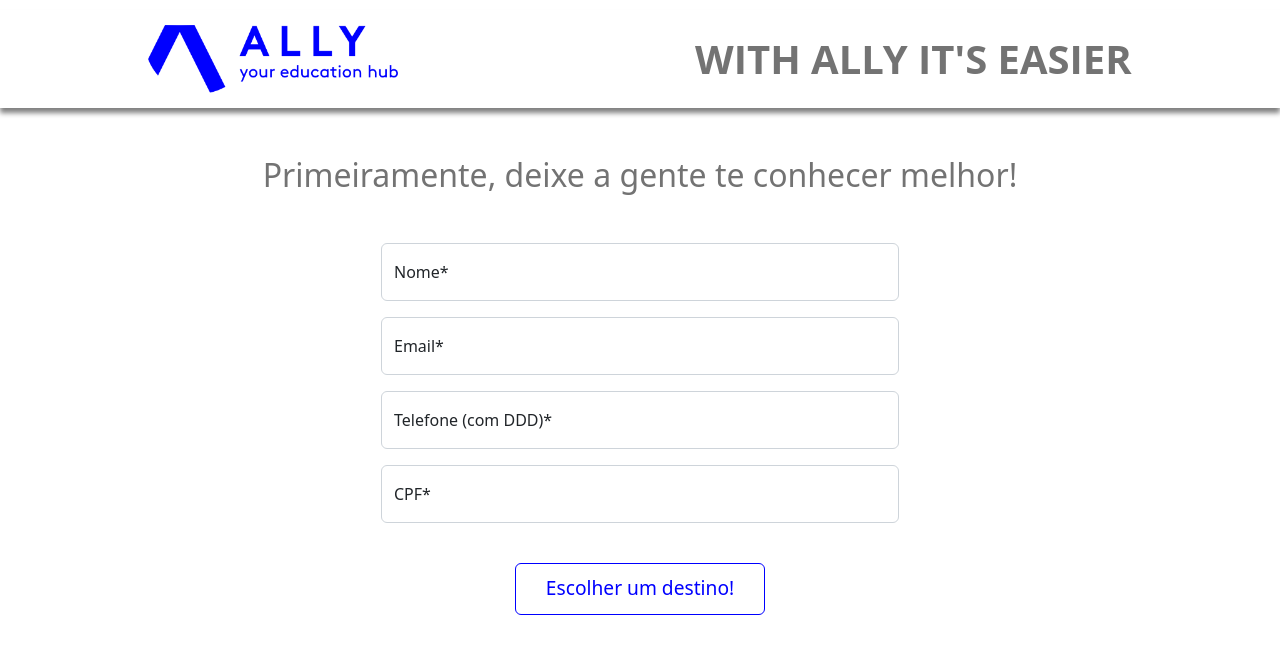
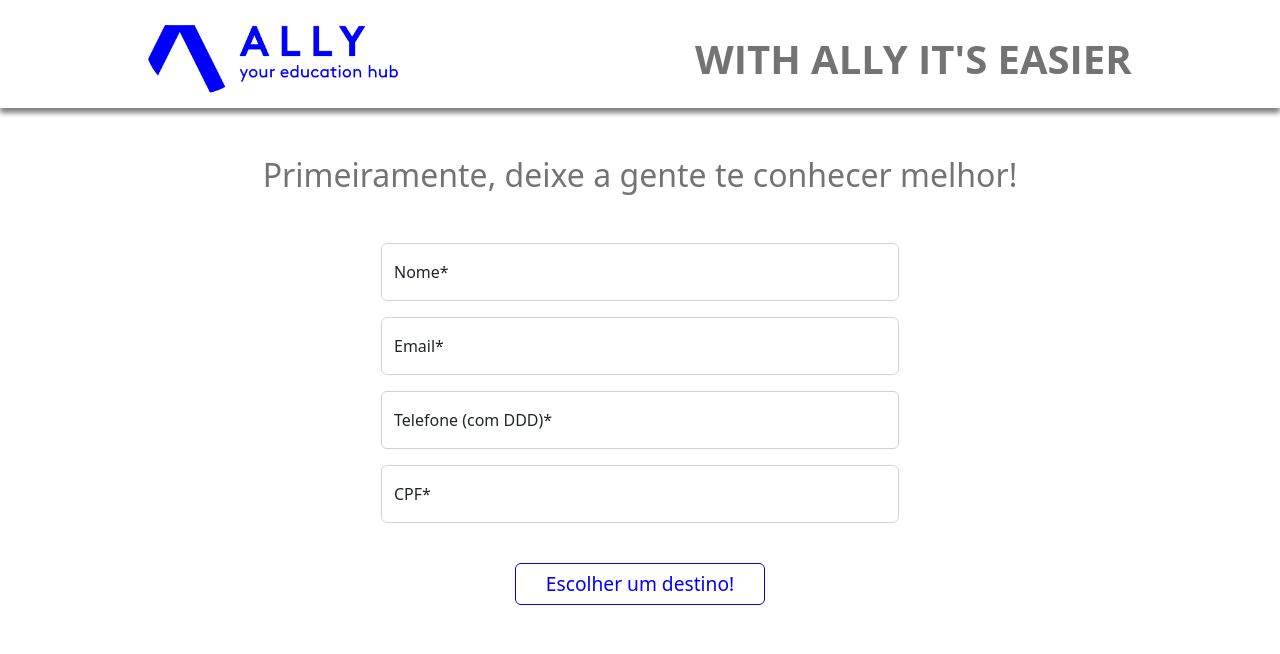
Before and after one commit to andremoraes98/allyhub, a React (Create React App) app: page /pessoal in a window 1280 px wide. Shown: the top 654 px of the page. Built offline with nearby package versions, Linux system fonts and the light colour scheme.

Commit message:
style: remoção do tamanho fixo do botão

```diff
--- a/src/pages/main/Main.css
+++ b/src/pages/main/Main.css
@@ -10,7 +10,6 @@ p {
   width: 50%;
   min-width: 200px;
   max-width: 250px;
-  height: 100px;
 }
 
 .main-button button {
```
